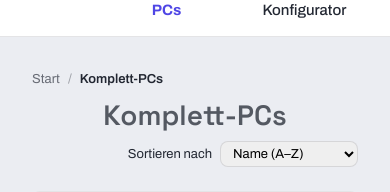
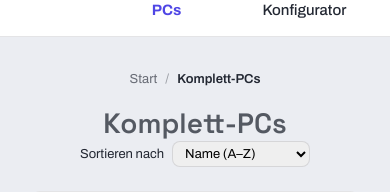
Before and after one commit to alex-web-coder/portfolio-pc-shop, an Angular app: page /prebuilt-pcs in a window 390 px wide. Shown: the part 304-496 px from the top of the page. Built offline with nearby package versions, Linux system fonts and the light colour scheme.

Commit message:
SERP: put breadcrumb, title, and sort control on one line
Use a 3-column grid (breadcrumb left, title center, sort right) instead
of stacking each as its own full-width block row, so the header no
longer wastes vertical space. Falls back to a stacked/centered layout
on narrow screens.

```diff
--- a/src/app/pages/product-list/product-list.component.html
+++ b/src/app/pages/product-list/product-list.component.html
@@ -1,8 +1,8 @@
 <div class="wrap">
-  <app-breadcrumb [items]="breadcrumbItems()" />
-  <h1>{{ category()?.name?.[i18n.language()] ?? categorySlug() }}</h1>
-  @if (!isLoading() && !hasError()) {
-    <div class="sort-row">
+  <div class="page-header">
+    <app-breadcrumb [items]="breadcrumbItems()" />
+    <h1>{{ category()?.name?.[i18n.language()] ?? categorySlug() }}</h1>
+    @if (!isLoading() && !hasError()) {
       <label class="sort">
         {{ i18n.t('catalog.sortBy') }}
         <select [value]="sort()" (change)="onSortChange($any($event.target).value)">
@@ -12,8 +12,8 @@
           <option value="price-desc">{{ i18n.t('catalog.sort.priceDesc') }}</option>
         </select>
       </label>
-    </div>
-  }
+    }
+  </div>
 
   @if (isLoading()) {
     <p class="status">{{ i18n.t('catalog.loading') }}</p>
--- a/src/app/pages/product-list/product-list.component.scss
+++ b/src/app/pages/product-list/product-list.component.scss
@@ -8,17 +8,19 @@
   padding: var(--space-4);
 }
 
+.page-header {
+  display: grid;
+  grid-template-columns: 1fr auto 1fr;
+  align-items: center;
+  gap: var(--space-3);
+  margin-bottom: var(--space-3);
+}
+
 h1 {
-  margin: 0 0 var(--space-2);
+  margin: 0;
   text-align: center;
   font-weight: 600;
   color: color-mix(in srgb, var(--color-ink) 75%, transparent);
-}
-
-.sort-row {
-  display: flex;
-  justify-content: flex-end;
-  margin-bottom: var(--space-3);
 }
 
 .status {
@@ -118,6 +120,7 @@ summary {
 }
 
 .sort {
+  justify-self: end;
   display: flex;
   align-items: center;
   gap: var(--space-1);
@@ -145,6 +148,16 @@ summary {
 }
 
 @media (max-width: 720px) {
+  .page-header {
+    grid-template-columns: 1fr;
+    justify-items: center;
+    gap: var(--space-1);
+  }
+
+  .sort {
+    justify-self: center;
+  }
+
   .layout {
     flex-direction: column;
   }
```
